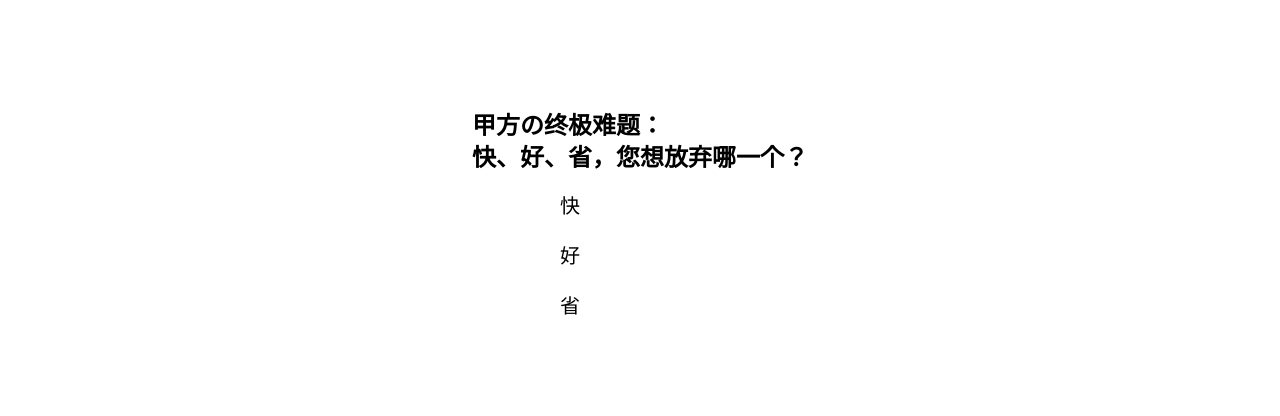
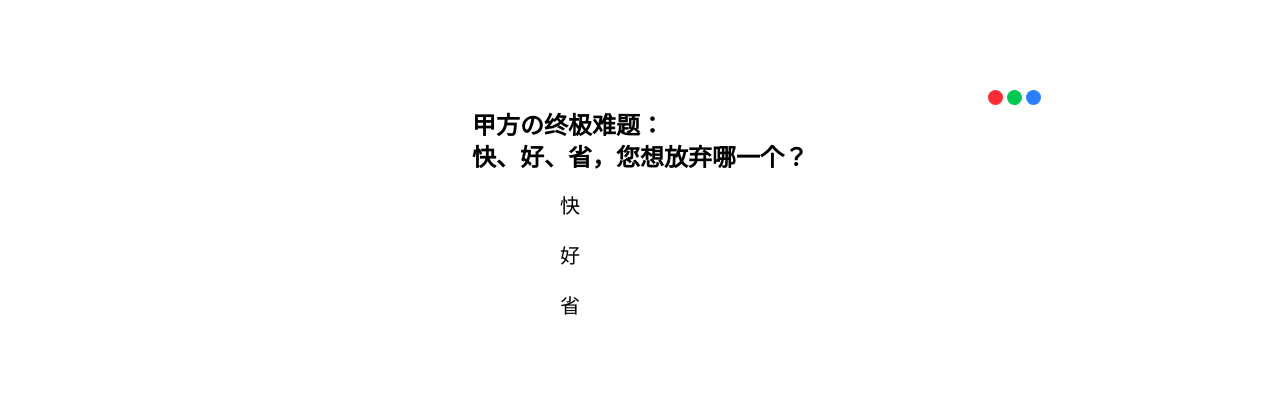
Before and after one commit to upangka/50days50projectsUseNextJs, a Next.js app: page /good-cheap-fast in a window 1280 px wide. Shown: the part 182-598 px from the top of the page. Built offline with nearby package versions, Linux system fonts and the light colour scheme; a web font is replaced by a local one.

Commit message:
feat(日志面板): 增加日志面板

```diff
--- a/src/app/(cases)/good-cheap-fast/page.tsx
+++ b/src/app/(cases)/good-cheap-fast/page.tsx
@@ -1,5 +1,5 @@
 'use client'
-import { useState } from 'react'
+import { useState, useRef, useEffect } from 'react'
 import ToggleBall from '@/components/toggle-ball/toggle-ball'
 import clsx from 'clsx'
 import { ZCOOL_KuaiLe } from 'next/font/google'
@@ -10,12 +10,73 @@ const zcoolKuaiLe = ZCOOL_KuaiLe({
 const projectPriorities = ['快', '好', '省']
 export default function GoodCheapFastPage() {
   const [chooseStates, setChooseStates] = useState(Array(projectPriorities.length).fill(false))
+  /** 用队列来实现会比较简单点: 记录为true的下标队列 */
+  const indexQueue = useRef<number[]>([])
+  const history = useRef<string[]>([])
+  const ulRef = useRef<HTMLUListElement | null>(null)
+
+  /**
+   * 在 history 添加新数据后，让滚动条自动滚动到底部
+   */
+  useEffect(() => {
+    const ul = ulRef.current
+    if (ul) {
+      ul.scrollTop = ul.scrollHeight
+    }
+  }, [history.current.length]) // 每次新增时触发
+
+  /**
+   * true情况分析
+   * 1. 加入一个true,此时判断是否有2个true，没有直接加入。
+   * 2. 如果已经有两个true，此时移除掉最先的true，并调整最先的为false，再添加新的true。
+   *
+   * false情况分析
+   * 1. 检查队列中是否有当前下标，如果有，则移除，并更新chooseStates
+   */
+  function handleChange(isOpen: boolean, index: number) {
+    if (isOpen) {
+      const hasTwo = chooseStates.filter(state => state).length >= 2
+      if (hasTwo) {
+        // 移除最先的true
+        const firstIndex = indexQueue.current.shift()
+        // 加入此时的true下标
+        indexQueue.current.push(index)
+        history.current.push(`移除 ${firstIndex} ,并更新队列 [ ${indexQueue.current} ] `)
+
+        setChooseStates(prevStates => {
+          const newStates = [...prevStates]
+          newStates[firstIndex!] = false
+          newStates[index] = true
+          return newStates
+        })
+      } else {
+        // 直接加入
+        setChooseStates(prevStates => {
+          const newStates = [...prevStates]
+          newStates[index] = isOpen
+          return newStates
+        })
+        indexQueue.current.push(index)
+        history.current.push(`新增 ${index} , 此时队列 [ ${indexQueue.current} ] `)
+      }
+    } else {
+      // 处理关闭的开关
+      // 1. 从队列中移除中下标
+      indexQueue.current = indexQueue.current.filter(i => i !== index)
+      // 2. 更新chooseStates
+      setChooseStates(prevStates => {
+        const newStates = [...prevStates]
+        newStates[index] = isOpen
+        return newStates
+      })
+    }
+  }
 
   return (
     <section
       className={clsx(zcoolKuaiLe.className, 'flex h-screen w-screen items-center justify-center')}
     >
-      <div className='rounded-lg bg-white p-10 text-black shadow-lg shadow-white'>
+      <div className='relative rounded-lg bg-white p-10 text-black shadow-lg shadow-white'>
         <h1 className='mb-3 text-2xl font-bold'>
           甲方の终极难题：
           <br /> 快、好、省，您想放弃哪一个？
@@ -26,17 +87,45 @@ export default function GoodCheapFastPage() {
               <ToggleBall
                 isOpen={chooseStates[index]}
                 onChange={isOpen => {
-                  setChooseStates(prev => {
-                    const newChooseStates = [...prev]
-                    newChooseStates[index] = isOpen
-                    return newChooseStates
-                  })
+                  handleChange(isOpen, index)
                 }}
               />
               <span className='text-xl'>{project}</span>
             </li>
           ))}
         </ul>
+
+        {/* 操作日志start */}
+        {history.current.length >= 0 && (
+          <section className='absolute top-0 -right-[130%] flex h-full w-full flex-col border border-white'>
+            {/* 头部start */}
+            <ul className='flex w-full items-center justify-start gap-1 p-3.5'>
+              <li className='h-[15px] w-[15px] rounded-full bg-red-500'></li>
+              <li className='h-[15px] w-[15px] rounded-full bg-green-500'></li>
+              <li className='h-[15px] w-[15px] rounded-full bg-blue-500'></li>
+              <li className='text-md flex-1 text-center text-white'>操作日志</li>
+            </ul>
+            {/* 头部end */}
+            <hr className='text-white' />
+            {/* 日志start */}
+            <ul
+              ref={ulRef}
+              style={{
+                scrollbarColor: '#10b981 #000'
+              }}
+              className='text-md flex flex-col items-start justify-start gap-1 overflow-y-auto rounded-lg p-3 text-white'
+            >
+              {history.current.map((item, index) => (
+                <li key={index} className='flex gap-2'>
+                  <span>{'>'}</span>
+                  <p>{item}</p>
+                </li>
+              ))}
+            </ul>
+            {/* 日志end */}
+          </section>
+        )}
+        {/* 操作日志end */}
       </div>
     </section>
   )
--- a/src/components/toggle-ball/toggle-ball.tsx
+++ b/src/components/toggle-ball/toggle-ball.tsx
@@ -32,7 +32,6 @@ const ToggleBall: React.FC<ToggleBallProps> = ({
   isOpen,
   onChange
 }) => {
-  // const [isOpen, setIsOpen] = useState(false)
   // 控制动画的开关，避免初始加载就运行动画
   const openAnimation = useRef(false)
 
@@ -54,8 +53,8 @@ const ToggleBall: React.FC<ToggleBallProps> = ({
     >
       <input
         onChange={e => handleChange(e)}
-        defaultChecked={isOpen}
         type='checkbox'
+        checked={isOpen}
         className={clsx(Styles.CheckedBox, 'hidden')}
       />
       <div
```
